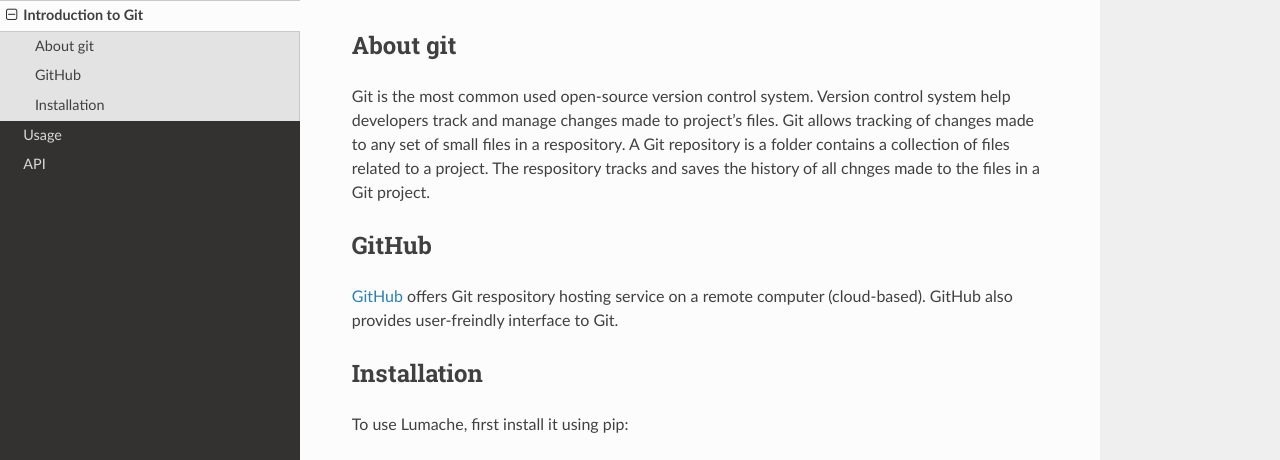
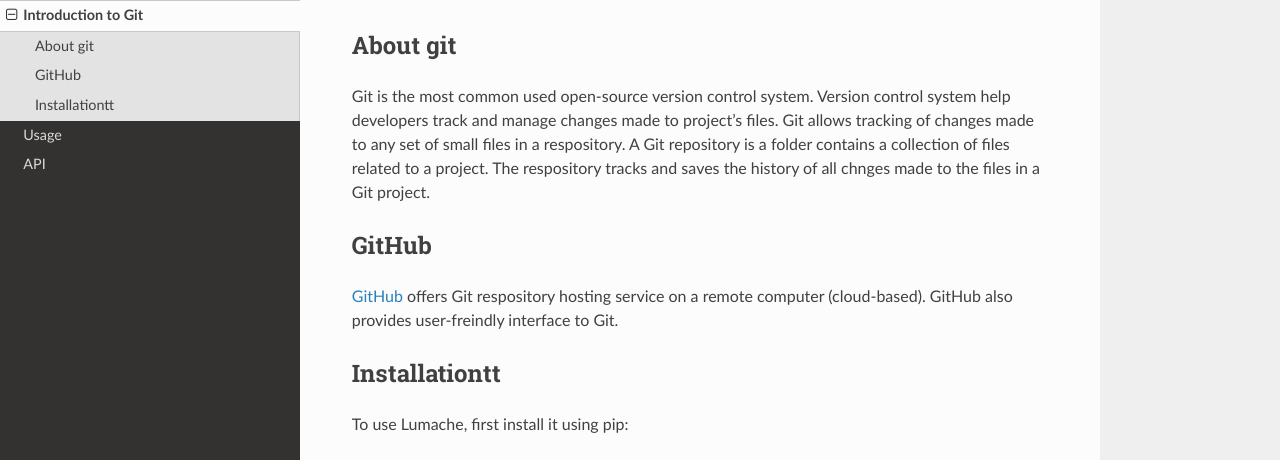
Before and after one commit to sirintra/PMC-PC-training, a Sphinx documentation site: the page built from docs/source/git.rst, in a window 1280 px wide. Shown: the part 131-591 px from the top of the page. Built offline with Sphinx 7.4.7 and the Read the Docs theme 2.0.0, drawn with Linux system fonts in a browser that asks for light colours.

Commit message:
Update git.rst

```diff
--- a/docs/source/git.rst
+++ b/docs/source/git.rst
@@ -11,9 +11,9 @@
 
 
 
-.. _installation:
+.. _installationtt:
 
-Installation
+Installationtt
 ------------
 
 To use Lumache, first install it using pip:
```
